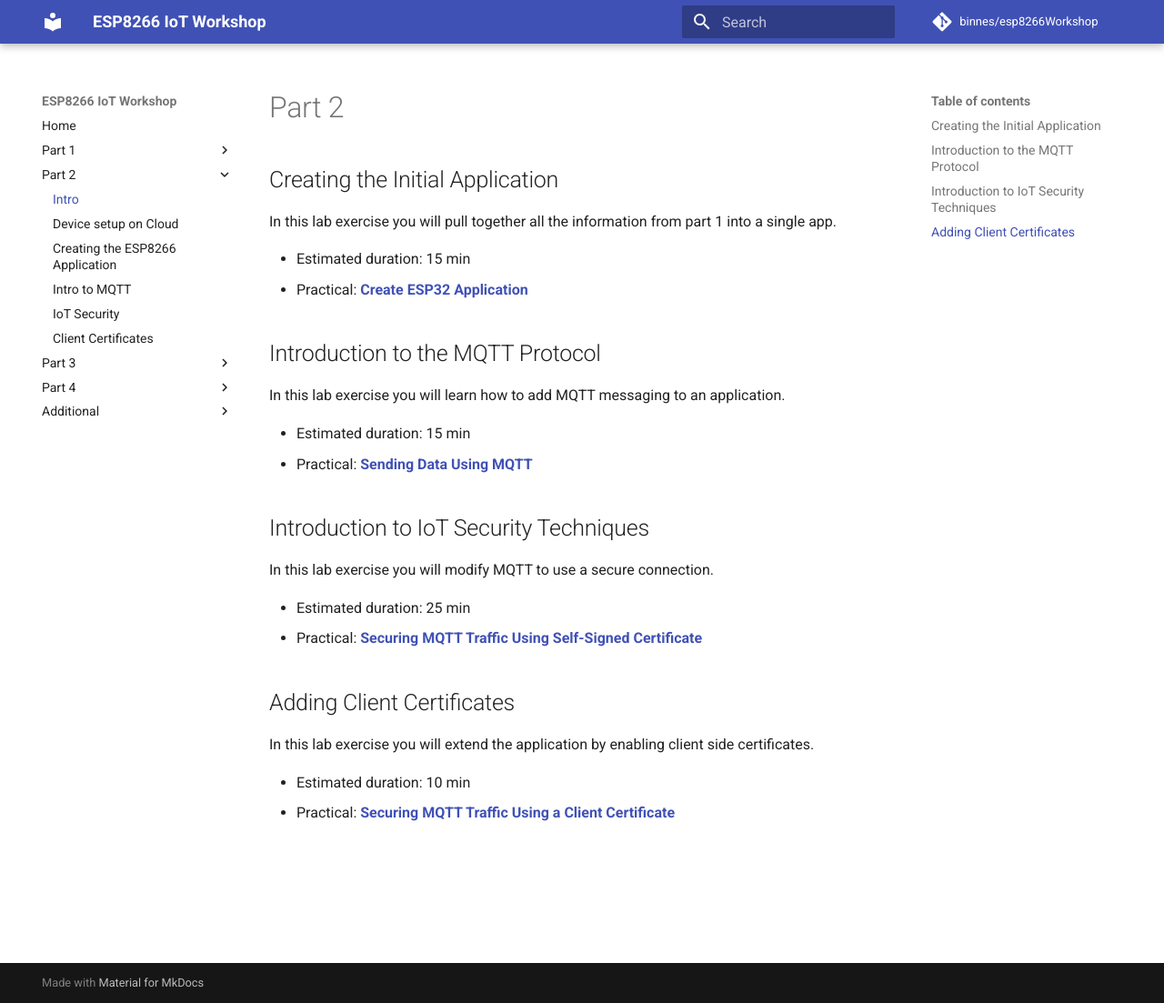
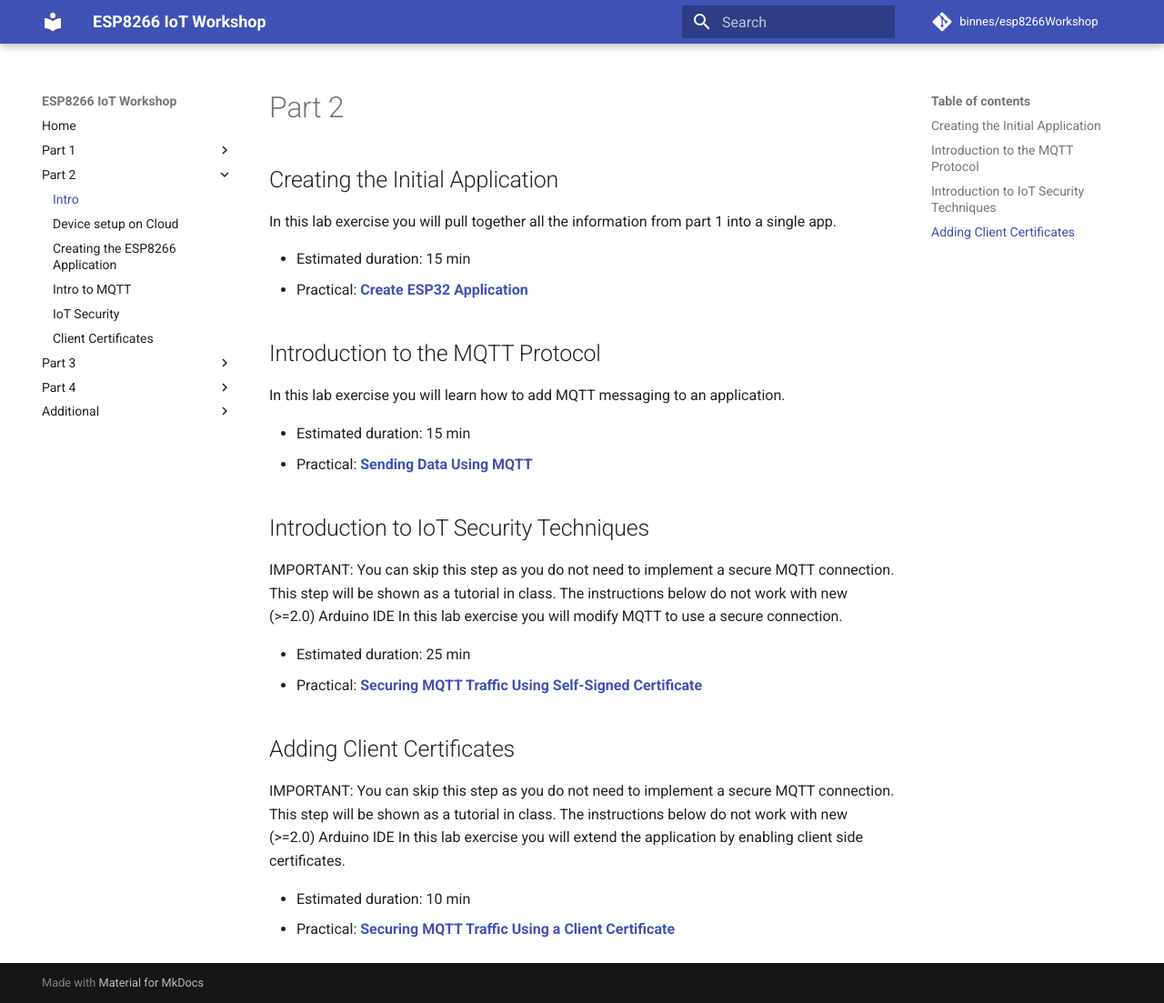
Before and after one commit to mdragone1/ESP32-IoT-Workshop, an MkDocs documentation site: the page built from docs/part2/README.md, in a window 1280 px wide and 1103 px high. Shown: the whole window at 91% size. Built offline with MkDocs 1.6.1 and Material for MkDocs 9.7.7, drawn with Linux system fonts in a browser that asks for light colours; comment, search, counter and statistics services are not loaded.

Commit message:
Update README.md

```diff
--- a/docs/part2/README.md
+++ b/docs/part2/README.md
@@ -15,14 +15,18 @@ In this lab exercise you will learn how to add MQTT messaging to an application.
 - Practical: [**Sending Data Using MQTT**](MQTT.md)
 
 ## Introduction to IoT Security Techniques
-
+IMPORTANT: You can skip this step as you do not need to implement a secure MQTT connection.
+This step will be shown as a tutorial in class.
+The instructions below do not work with new (>=2.0) Arduino IDE
 In this lab exercise you will modify MQTT to use a secure connection.
 
 - Estimated duration: 25 min
 - Practical: [**Securing MQTT Traffic Using Self-Signed Certificate**](CERT1.md)
 
 ## Adding Client Certificates
-
+IMPORTANT: You can skip this step as you do not need to implement a secure MQTT connection.
+This step will be shown as a tutorial in class.
+The instructions below do not work with new (>=2.0) Arduino IDE
 In this lab exercise you will extend the application by enabling client side certificates.
 
 - Estimated duration: 10 min
```
